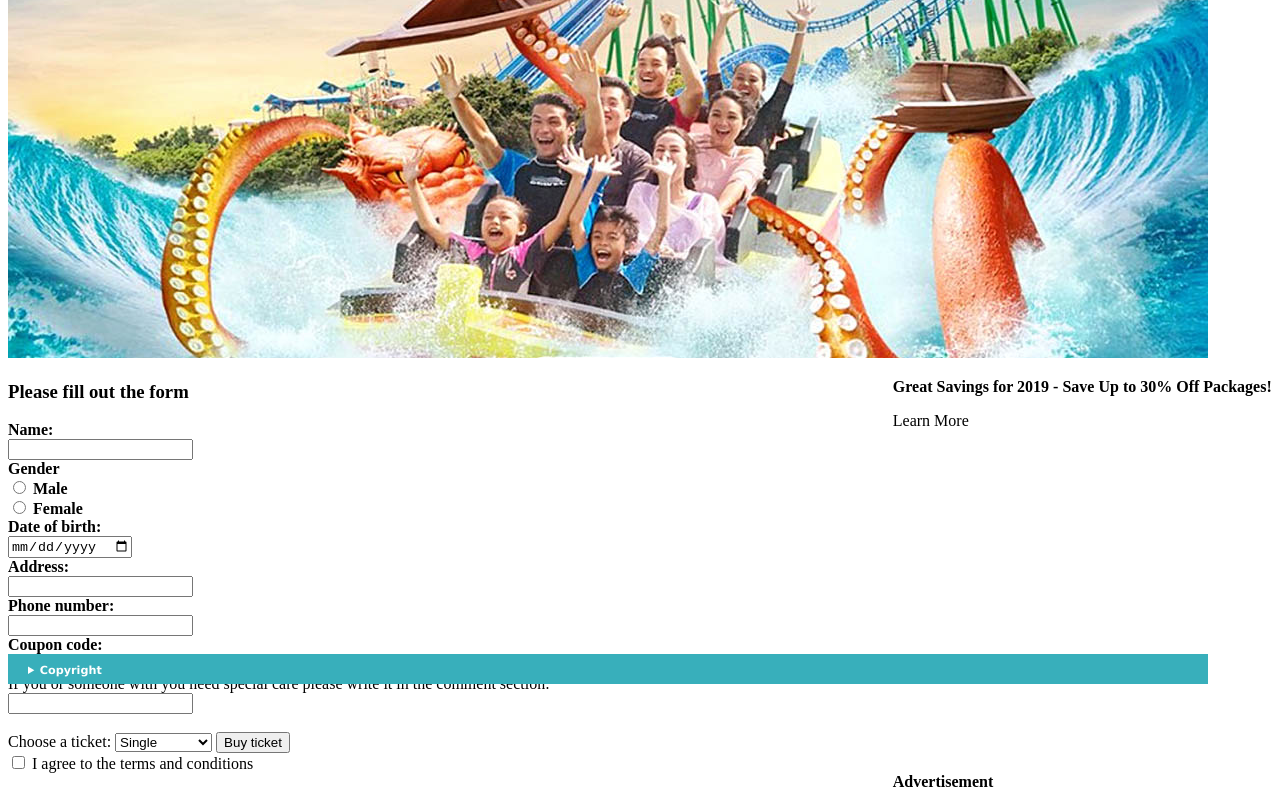
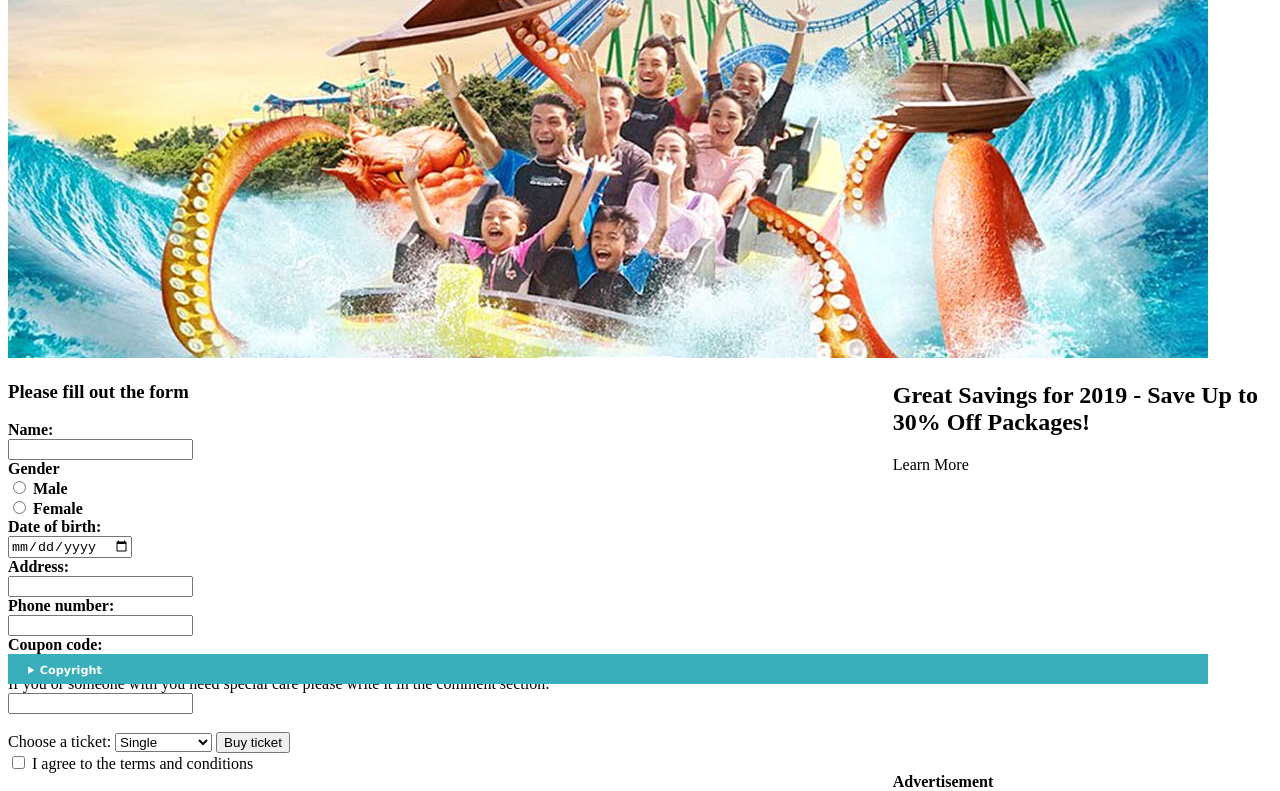
Before and after one commit to minstrelsy/waterpark-project, a plain HTML site: page onlineBooking.html in a window 1280 px wide. Shown: the part 116-907 px from the top of the page. Drawn offline with Linux system fonts and the light colour scheme.

Commit message:
Add missing header element in article

```diff
--- a/onlineBooking.html
+++ b/onlineBooking.html
@@ -27,7 +27,7 @@
         <div class="promotion" style="float:right;width:30%;">
             <article class="">
                 <div class="offerTitle">
-                    <p><strong> Great Savings for 2019 - Save Up to 30% Off Packages!</strong></p>
+                    <h2><strong> Great Savings for 2019 - Save Up to 30% Off Packages!</strong></h2>
                 </div>
                 <div class="offerButton">
                     <p> Learn More</p>
```
